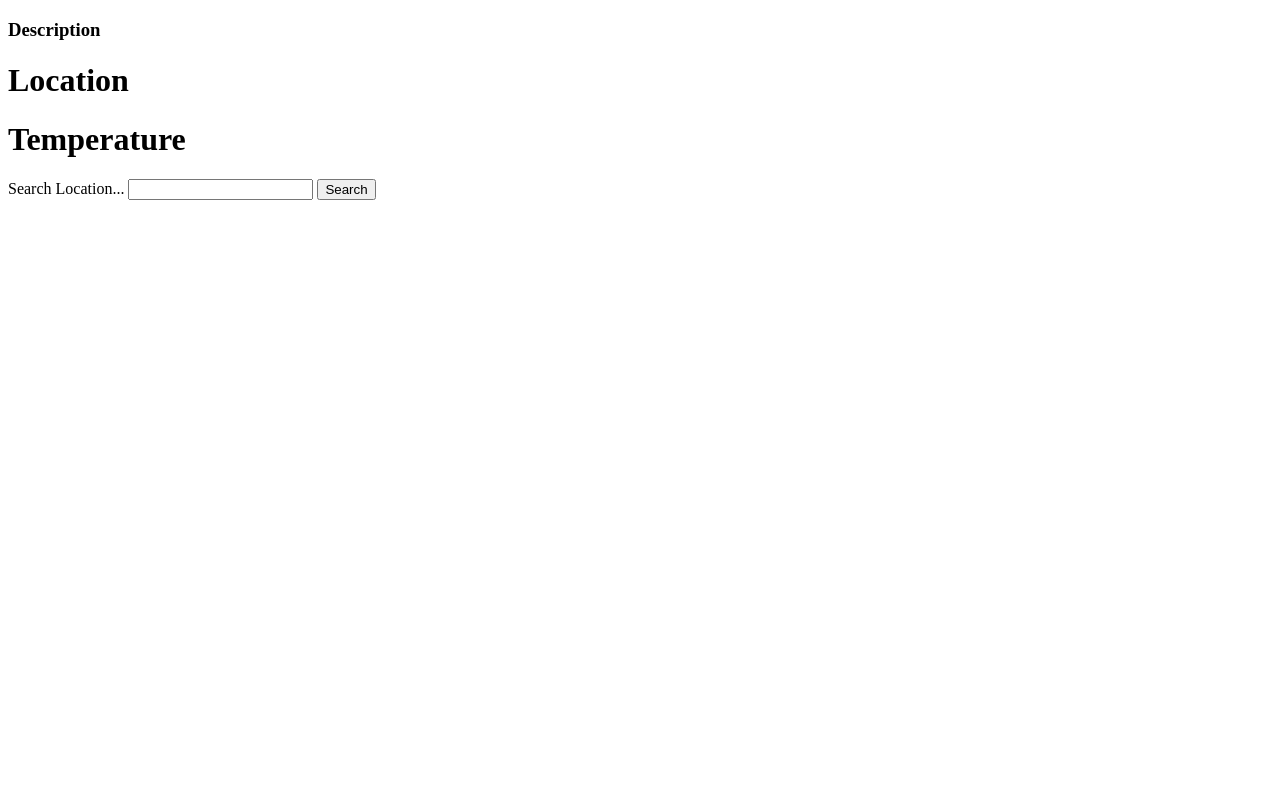
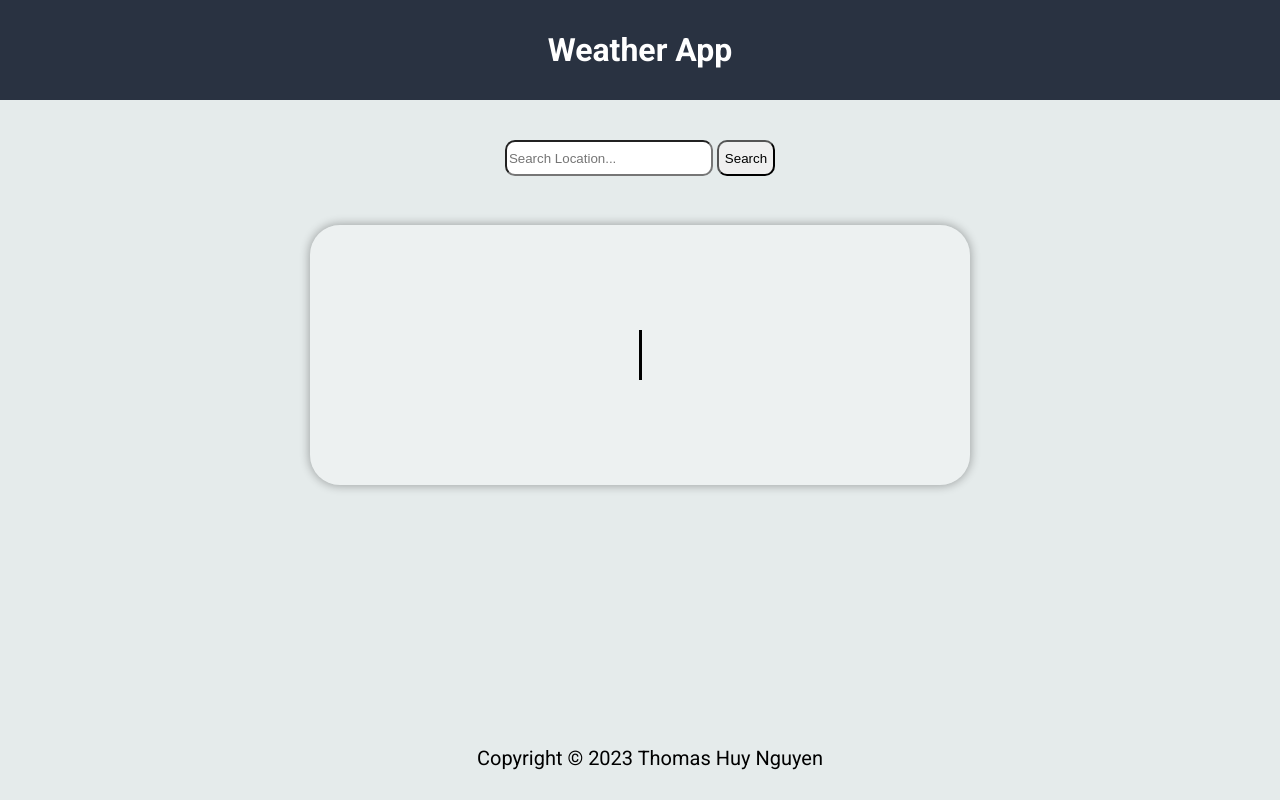
Before and after one commit to latumat/Project-Weather-App, a website: page index.html in a window 1280 px wide. Drawn offline with Linux system fonts and the light colour scheme; no server answers.

Commit message:
UI modified

```diff
--- a/index.html
+++ b/index.html
@@ -9,18 +9,45 @@
 </head>
 <body>
     <div class="container">
-        <div class="left">
-            <h3 id="description">Description</h3>
-            <h1 id="location-name">Location</h1>
-            <h1 id="temperature">Temperature</h1>
+        <div class="header">
+            <h1 class="title">Weather App</h1>
         </div>
-        <div class="right">
 
+        <div class="top">
+            <div class="search-bar">
+                <input type="text" id="location" placeholder="Search Location...">
+                <button id="search">Search</button>
+            </div>
         </div>
+
+
+        <div class="middle">
+            <div class="card">
+                <div class="middle-top">
+                    <div class="left">
+                        <p id="temperature"></p>
+                        <p id="location-name"></p>
+                    </div>
+
+                    <div class="right">
+                        <p id="weather"></p>
+                        <p id="description"></p>
+                    </div>
+                </div>
+            </div>
+        </div>
+
     </div>
-    <label>Search Location...</label>
-    <input type="text" id="location">
-    <button id="search">Search</button>
+
+    <footer class="footer">
+        <p>
+          Copyright ©
+          <script>
+            document.write(new Date().getFullYear())
+          </script>
+          Thomas Huy Nguyen
+        </p>
+      </footer>
 
     <script src="index.js"></script>
 </body>
--- a/index.js
+++ b/index.js
@@ -2,6 +2,7 @@ const searchButton = document.getElementById("search");
 const description = document.getElementById("description");
 const locationName = document.getElementById("location-name");
 const temperature = document.getElementById("temperature");
+const weather = document.getElementById("weather");
 
 function farToCel(degree) {
     return Math.ceil(degree - 273.15) + "°C";
@@ -19,10 +20,22 @@ async function searchLocation() {
     console.log(locationInfo);
 
     description.innerHTML = locationInfo.weather[0].description;
-    locationName.innerHTML = locationInfo.name;
+    locationName.innerHTML = `${locationInfo.name}, ${locationInfo.sys.country}`;
     temperature.innerHTML = farToCel(locationInfo.main.temp);
+    weather.innerHTML = locationInfo.weather[0].main;
 }
 
 searchButton.addEventListener('click', () => {
     searchLocation();
 })
+
+async function original() {
+    let locationInfo = await callWeatherAPI("Montreal");
+
+    description.innerHTML = locationInfo.weather[0].description;
+    locationName.innerHTML = `${locationInfo.name}, ${locationInfo.sys.country}`
+    temperature.innerHTML = farToCel(locationInfo.main.temp);
+    weather.innerHTML = locationInfo.weather[0].main;
+}
+
+original();
--- a/styles.css
+++ b/styles.css
@@ -0,0 +1,109 @@
+@import url('https://fonts.googleapis.com/css2?family=Roboto:wght@300;400;500;700;900&display=swap');
+
+
+body {
+    margin: 0;
+    font-family: 'Roboto', sans-serif;
+    background-color: #e5ebeb;
+}
+
+.container {
+    display: flex;
+    flex-direction: column;
+    justify-content: center;
+}
+
+.header {
+    height: 100px;
+    background-color: #293241;
+    text-align: center;
+}
+
+.title {
+    padding: 10px 0 0 0;
+    color: white;
+
+}
+
+.top {
+    display: flex;
+    justify-content: center;
+}
+
+.search-bar {
+    margin: 10px;
+    padding: 30px 0 0 0;
+    height: 75px;
+    text-align: center;
+}
+
+button {
+    cursor: pointer;
+}
+
+/* Infos */
+
+#location {
+    height: 30px;
+    width: 200px;
+    border-radius: 10px;
+}
+
+#search {
+    height: 36px;
+    border-radius: 10px;
+}
+
+#temperature, #weather {
+    font-size: 50px;
+    margin: 50px 0 0 0;
+}
+
+/* Middle */
+
+.middle {
+    display: flex;
+    justify-content: center;
+}
+
+.middle-top {
+    display: flex;
+    justify-self: center;
+}
+
+.card {
+    display: flex;
+    flex-direction: column;
+    justify-content: center;
+    border-radius: 30px;
+    box-shadow: 0px 0px 10px 1px rgb(0 0 0 / 30%);
+    width: 600px;
+    height: 200px;
+    padding: 30px;
+    background-color: rgba(255, 255, 255, 0.3);
+
+}
+
+.right {
+    border-left: solid black;
+}
+
+.left, .right{
+    width: 300px;
+    text-align: center;
+}
+
+/* Footer */
+
+.footer {
+    position: absolute;
+    bottom: 0;
+    left: 0;
+    display: flex;
+    align-items: center;
+    justify-content: center;
+    gap: 10px;
+    width: 100%;
+    padding: 10px;
+    font-size: 20px;
+  }
```
Also changed, not shown: space.png (added).
